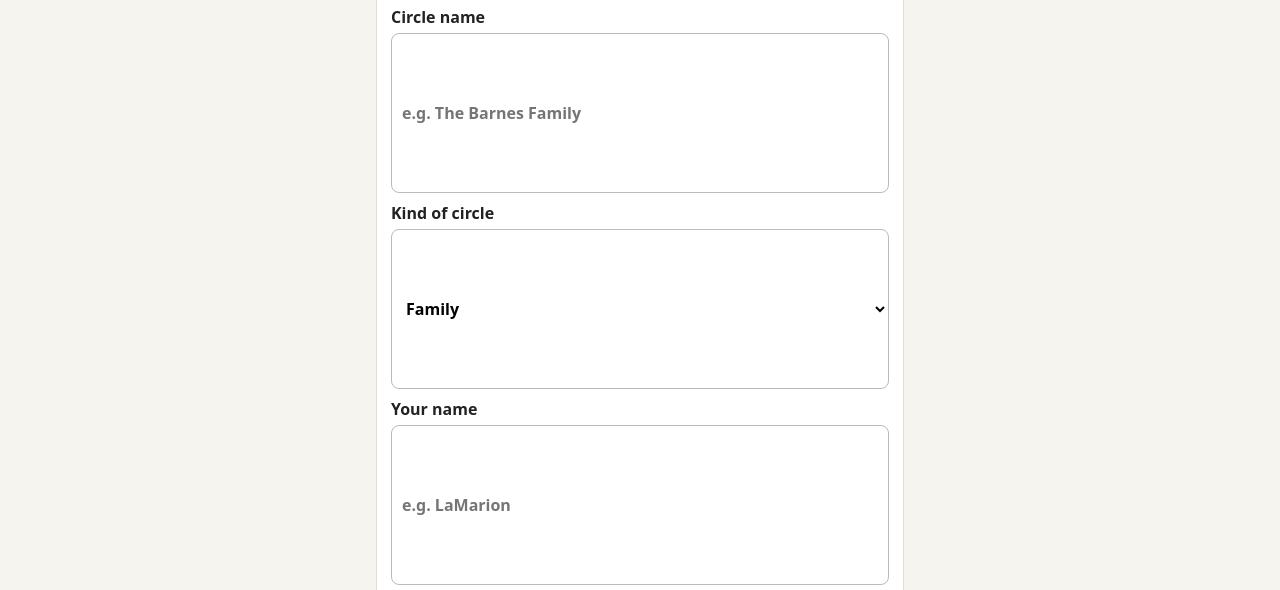
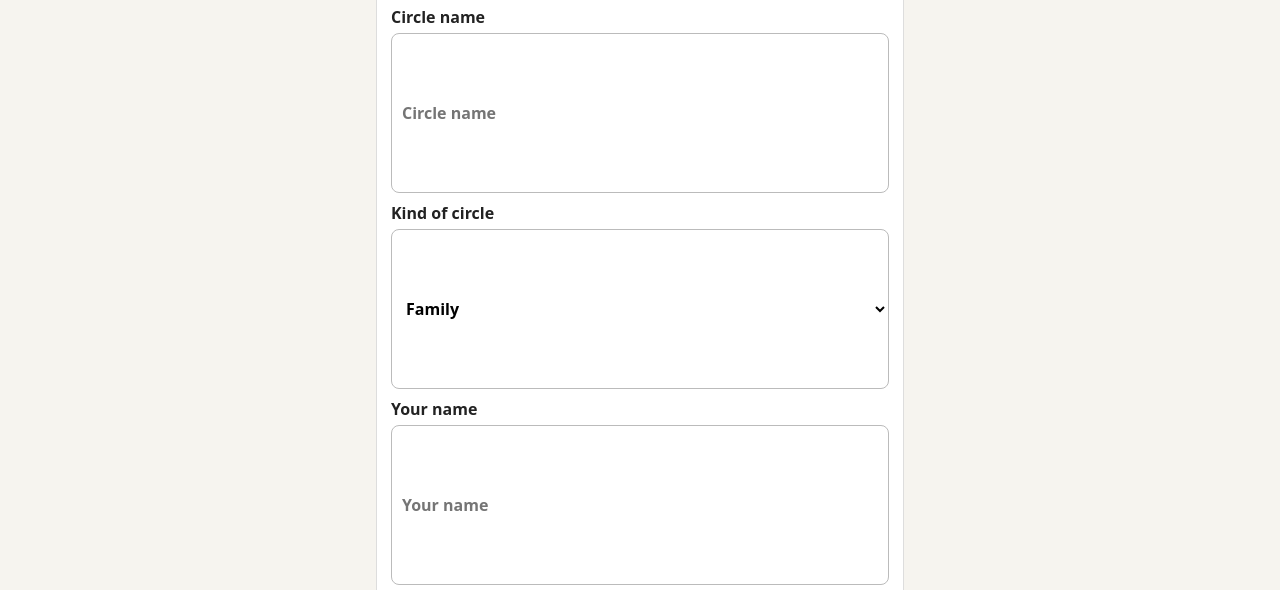
Before and after one commit to BarnesL5/A7---Circall, a plain HTML site: page index.html in a window 1280 px wide. Shown: the part 348-938 px from the top of the page. Drawn offline with Linux system fonts and the light colour scheme; no server answers.

Commit message:
Use neutral setup placeholders (no personal examples)

```diff
--- a/index.html
+++ b/index.html
@@ -30,7 +30,7 @@
       <form id="setupForm">
         <label>
           Circle name
-          <input id="setupCircleName" type="text" placeholder="e.g. The Barnes Family" required>
+          <input id="setupCircleName" type="text" placeholder="Circle name" required>
         </label>
         <label>
           Kind of circle
@@ -41,7 +41,7 @@
         </label>
         <label>
           Your name
-          <input id="setupYourName" type="text" placeholder="e.g. LaMarion" required>
+          <input id="setupYourName" type="text" placeholder="Your name" required>
         </label>
         <button type="submit">Create my circle</button>
       </form>
```
